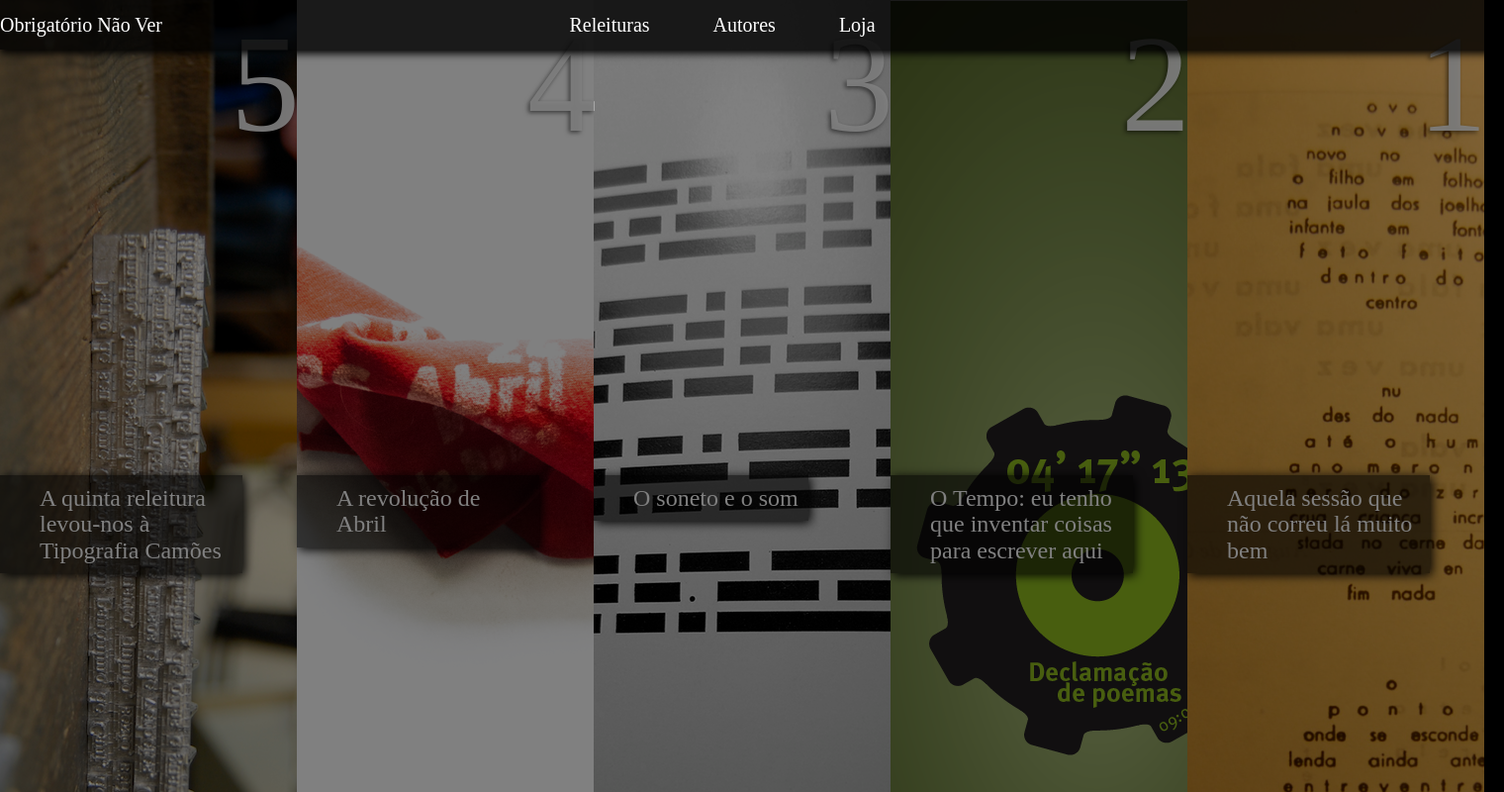
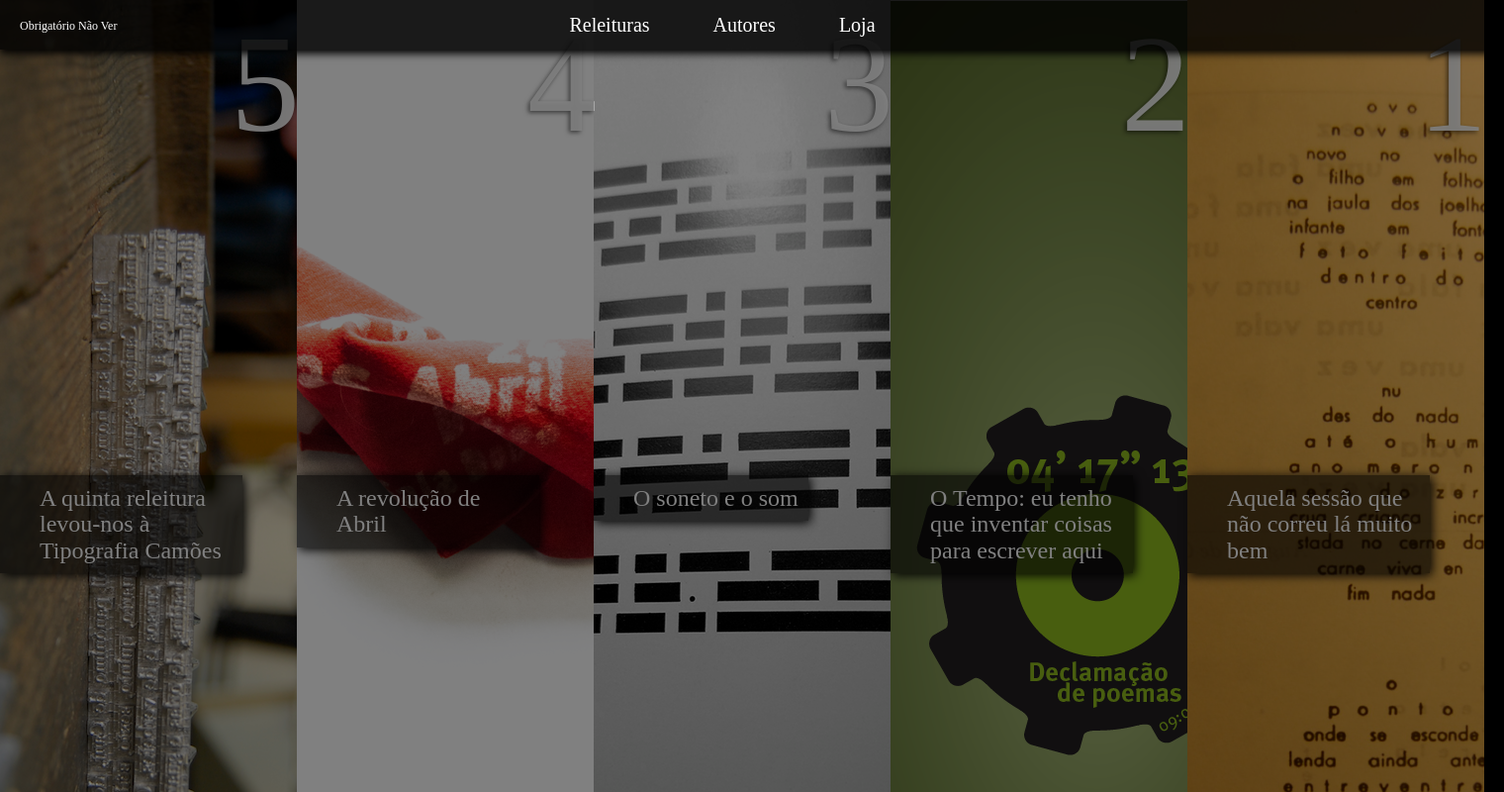
Before and after one commit to hensansi/releituras, a PHP site: page / in a window 1520 px wide. Shown: the whole page at 99% size. Run offline with PHP 8.4, Linux system fonts and the light colour scheme.

Commit message:
Comentarios Adicionados

```diff
--- a/css/style.css
+++ b/css/style.css
@@ -16,8 +16,9 @@ header{
 
 header a{
     position: relative;
-    top:15px;
-    font-size: 20px;
+    top:20px;
+    left:20px;
+    font-size: 12px;
     padding-right: 60px;
 }
 
--- a/index.html
+++ b/index.html
@@ -7,8 +7,6 @@
   <script src="js/jquery-1.9.1.js"></script>
 
   <title>D4</title>
-
-
 
 </head>
 <body>
--- a/js/script.js
+++ b/js/script.js
@@ -5,22 +5,24 @@ var arrayReleituras=[
 {id:"sessao2",titulo:"2",descricao:"O Tempo: eu tenho que inventar coisas para escrever aqui",img:"img/sessao2.png"},
 {id:"sessao1",titulo:"1",descricao:"Aquela sessão que não correu lá muito bem",img:"img/sessao1.png"}]
 
+
+
+//Define a largura da página dependendo do numero de elementos
 $("body").css({width:(arrayReleituras.length*300)+"px"});
 $("html").css({width:(arrayReleituras.length*300)+"px"});
 
 
+//Cria as divs rect e o conteúdo das mesmas
 for (var i = 0; i < arrayReleituras.length; i++) {
 	$("#float").append('<div class="rect" id=\"'+arrayReleituras[i].id+'\">'+'<h3 class="titulo">'+arrayReleituras[i].titulo+'</h3>'+'<p class="descricao">'+arrayReleituras[i].descricao+'</p>'+'</div>');
-
 	 $('#'+arrayReleituras[i].id).css({"background-image":"url('"+arrayReleituras[i].img+"')"});
-
 };
 
-$(".rect").on("mouseover",funcao);
+$(".rect").on("mouseover",transp);
 
 
-
-function funcao(data){
+//funcao responsavel por mudar a opacidade das divs rect
+function transp(data){
 
 	//Torna todas as divs rect um pouco transparentes
 	$(".rect").css({"opacity":0.5,"box-shadow":""});
```
